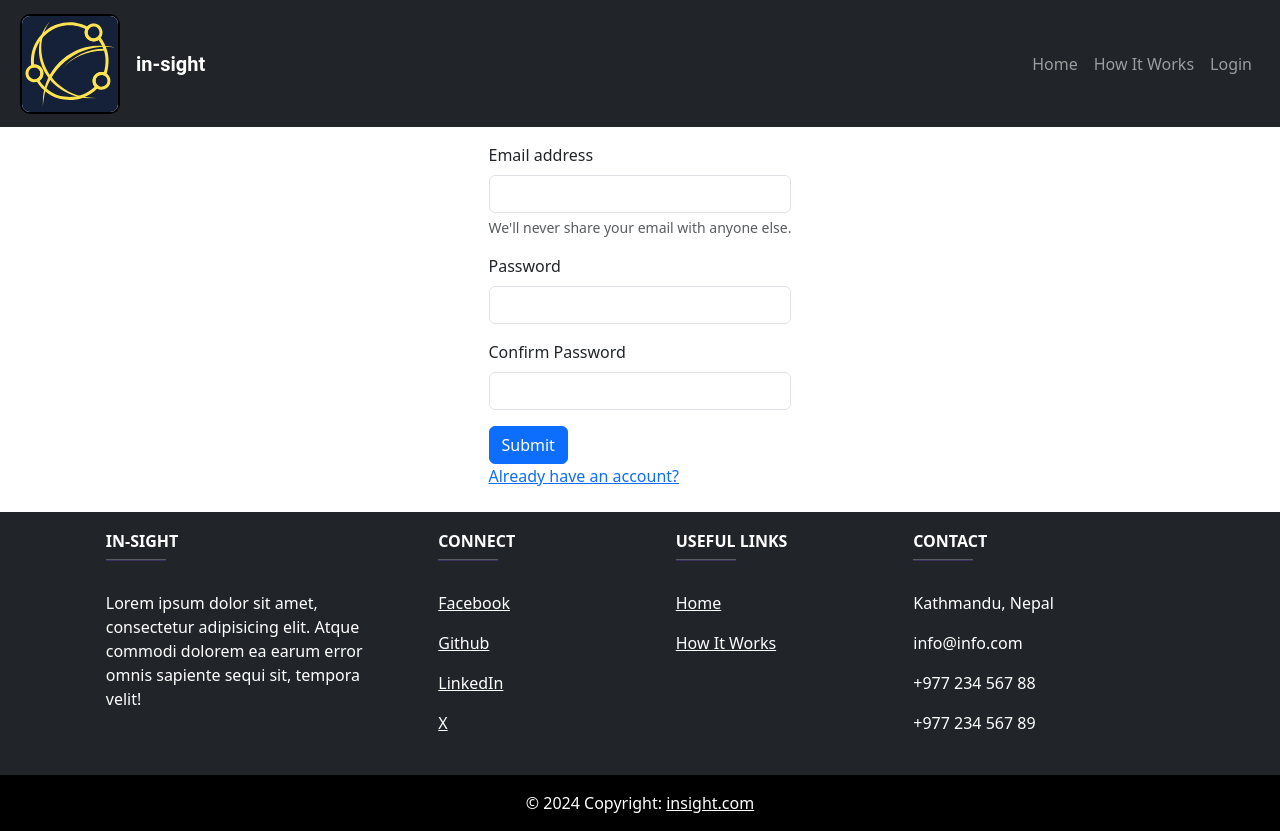
After one commit to londonreturns/in-sight, a Flask app: page /registrationPage in a window 1280 px wide. The commit adds this page. Run offline with Flask 3, Linux system fonts and the light colour scheme.

Commit message:
login, registration added

```diff
--- a/in-sight-code/routes.py
+++ b/in-sight-code/routes.py
@@ -1,5 +1,6 @@
-from flask import Blueprint, render_template, request, jsonify, make_response, url_for
+from flask import Blueprint, render_template, request, jsonify, url_for
 from database import store_video, query_video
+from user import add_user_to_db, get_user_from_db
 
 routes = Blueprint('routes', __name__, static_folder='static', template_folder='templates')
 
@@ -33,3 +34,51 @@ def upload_video():
 @routes.route('/video/<video_id>')
 def get_video(video_id):
     return query_video(video_id)
+
+@routes.route('/loginPage')
+def login():
+    currentPage = "login"
+    return render_template('login.html', currentPage=currentPage, registrationSuccessful=False)
+
+@routes.route('/loginPage/successfulRegistration')
+def login_sucessful_registration():
+    currentPage = "login"
+    return render_template('login.html', currentPage=currentPage, registrationSuccessful=True)
+
+@routes.route('/registrationPage')
+def registration():
+    currentPage = "registration"
+    return render_template('registration.html', currentPage=currentPage)
+
+@routes.route('/registerUser', methods=['POST'])
+def register_user():
+    data = request.get_json()
+
+    email = data.get('email')
+    password = data.get('password')
+    confirm_password = data.get('confirmPassword')
+
+    if not email or not password or not confirm_password:
+        return jsonify({"error": "All fields are required"}), 400
+
+    return add_user_to_db(email, password, confirm_password)
+
+@routes.route('/loginUser', methods=['POST'])
+def login_user():
+    data = request.get_json()
+
+    email = data.get('email')
+    password = data.get('password')
+
+    if not email or not password:
+        return jsonify({"error": "All fields are required"}), 400
+
+    user = get_user_from_db(email, password)
+
+    if user is None:
+        return jsonify({"error": "User not found. Please check your credentials."}), 404
+
+    if user['password'] == password:
+        return jsonify({"message": "Login successful"}), 200
+    else:
+        return jsonify({"error": "Invalid password. Please try again."}), 401
--- a/in-sight-code/static/css/style.css
+++ b/in-sight-code/static/css/style.css
@@ -38,7 +38,27 @@
 }
 
 .min-vh{
-    min-height: calc(100vh - 487px);
+    min-height: calc(100vh - 486px);
     display: flex;
     align-items: center;
 }
+
+.login {
+    width: 50%;
+    margin: auto;
+    display: flex;
+    flex-direction: column;
+    align-items: center;
+}
+
+.text-light-success {
+    color: #d4edda;
+}
+
+.text-light-error {
+    color: #f8d7da;
+}
+
+.text-light-processing {
+    color: #d1ecf1;
+}
--- /dev/null
+++ b/in-sight-code/static/js/registration.js
@@ -0,0 +1,54 @@
+import showToast from "./toast.js";
+
+document.querySelector("#registerButton").addEventListener("click", async function (event) {
+    event.preventDefault();
+
+    let email = document.querySelector("#email").value;
+    let password = document.querySelector("#password").value;
+    let confirmPassword = document.querySelector("#confirmPassword").value;
+
+    if (passwordCompare(password, confirmPassword) === false) {
+        return;
+    }
+
+    let data = {
+        email: email,
+        password: password,
+        confirmPassword: confirmPassword
+    };
+
+    try {
+        const response = await fetch("/registerUser", {
+            method: "POST",
+            headers: {
+                "Content-Type": "application/json"
+            },
+            body: JSON.stringify(data)
+        });
+
+        const responseData = await response.json();
+
+        if (response.ok) {
+            showToast("Registration successful! Redirecting to login...");
+            setTimeout(() => {
+                window.location.replace("/loginPage");
+            }, 3000); // Redirect after 3 seconds
+        } else {
+            showToast(responseData.error);
+        }
+
+    } catch (error) {
+        showToast('An error occurred.');
+    }
+});
+
+function passwordCompare(password, confirmPassword) {
+    if (password !== confirmPassword) {
+        let toastMessage = document.querySelector("#toastMessage");
+        let toastElement = new bootstrap.Toast(document.getElementById("liveToast"));
+        toastMessage.innerText = 'Passwords do not match.';
+        toastElement.show();
+        return false;
+    }
+    return true;
+}
--- /dev/null
+++ b/in-sight-code/static/js/toast.js
@@ -0,0 +1,25 @@
+function showToast(text, type = "success") {
+    let toastMessage = document.querySelector("#toastMessage");
+    let toastElement = new bootstrap.Toast(document.getElementById("liveToast"));
+
+    // Set the text of the toast
+    toastMessage.innerText = text;
+
+    // Remove existing color classes
+    let toastContainer = document.getElementById("liveToast");
+    toastContainer.classList.remove("bg-success", "bg-danger", "bg-primary", "text-light-success", "text-light-error", "text-light-processing");
+
+    // Add the appropriate color class based on the type
+    if (type === "success") {
+        toastContainer.classList.add("bg-success", "text-light-success");
+    } else if (type === "error") {
+        toastContainer.classList.add("bg-danger", "text-light-error");
+    } else if (type === "processing") {
+        toastContainer.classList.add("bg-primary", "text-light-processing");
+    }
+
+    // Show the toast
+    toastElement.show();
+}
+
+export default showToast;
--- a/in-sight-code/templates/base.html
+++ b/in-sight-code/templates/base.html
@@ -25,6 +25,6 @@
         integrity="sha384-YvpcrYf0tY3lHB60NNkmXc5s9fDVZLESaAA55NDzOxhy9GkcIdslK1eN7N6jIeHz"
         crossorigin="anonymous">
 </script>
-<script src="/static/js/script.js"></script>
+{% block script %}{% endblock %}
 </body>
 </html>
--- a/in-sight-code/templates/navbar.html
+++ b/in-sight-code/templates/navbar.html
@@ -1,6 +1,6 @@
 <nav class="navbar navbar-expand-lg bg-dark navbar-dark px-2">
     <div class="container-fluid">
-        <a class="navbar-brand" href="#">
+        <a class="navbar-brand" href="/">
             <img src="/static/images/in-sight-3.svg" alt="Logo" width="30" height="24"
                  class="d-inline-block align-text-top logo">
         </a>
@@ -29,6 +29,15 @@
                         <a class="nav-link" href="/howItWorks">How It Works</a>
                     </li>
                 {% endif %}
+                {% if currentPage == "login" %}
+                    <li class="nav-item">
+                        <a class="nav-link active" href="/loginPage">Login</a>
+                    </li>
+                {% else %}
+                    <li class="nav-item">
+                        <a class="nav-link" href="/loginPage">Login</a>
+                    </li>
+                {% endif %}
             </ul>
         </div>
     </div>
--- /dev/null
+++ b/in-sight-code/templates/registration.html
@@ -0,0 +1,38 @@
+{% extends "base.html" %}
+
+{% block title %}
+    In-sight - Registration
+{% endblock %}
+
+{% block body %}
+    <div class="d-flex justify-content-center">
+        <div>
+            <form method="POST" action="/registerUser">
+                <div class="mb-3">
+                    <label for="email" class="form-label">Email address</label>
+                    <input type="email" class="form-control" id="email" name="email" aria-describedby="emailHelp">
+                    <div id="emailHelp" class="form-text" aria-required="true">We'll never share your email with anyone
+                        else.
+                    </div>
+                </div>
+                <div class="mb-3">
+                    <label for="password" class="form-label">Password</label>
+                    <input type="password" class="form-control" id="password" name="password" aria-required="true">
+                </div>
+                <div class="mb-3">
+                    <label for="confirmPassword" class="form-label">Confirm Password</label>
+                    <input type="password" class="form-control" id="confirmPassword" name="confirm_password"
+                           aria-required="true">
+                </div>
+                <button type="submit" class="btn btn-primary" id="registerButton">Submit</button>
+                <br>
+                <a href="/loginPage">Already have an account?</a>
+            </form>
+        </div>
+    </div>
+    {% include "toast.html" %}
+{% endblock %}
+
+{% block script %}
+    <script src="/static/js/registration.js" type="module"></script>
+{% endblock %}
--- /dev/null
+++ b/in-sight-code/templates/toast.html
@@ -0,0 +1,12 @@
+<div class="toast-container position-fixed bottom-0 end-0 p-3">
+    <div id="liveToast" class="toast" role="alert" aria-live="assertive" aria-atomic="true">
+        <div class="toast-header">
+            <strong class="me-auto">Notification</strong>
+            <small>Just now</small>
+            <button type="button" class="btn-close" data-bs-dismiss="toast" aria-label="Close"></button>
+        </div>
+        <div class="toast-body" id="toastMessage">
+            <!-- Message will be updated here -->
+        </div>
+    </div>
+</div>
```
Also changed, not shown: in-sight-code/static/js/login.js (added, +47 -0 lines), in-sight-code/static/js/script.js (+8 -19 lines), in-sight-code/templates/index.html (+5 -12 lines), in-sight-code/templates/login.html (added, +29 -0 lines), in-sight-code/user.py (added, +37 -0 lines).
